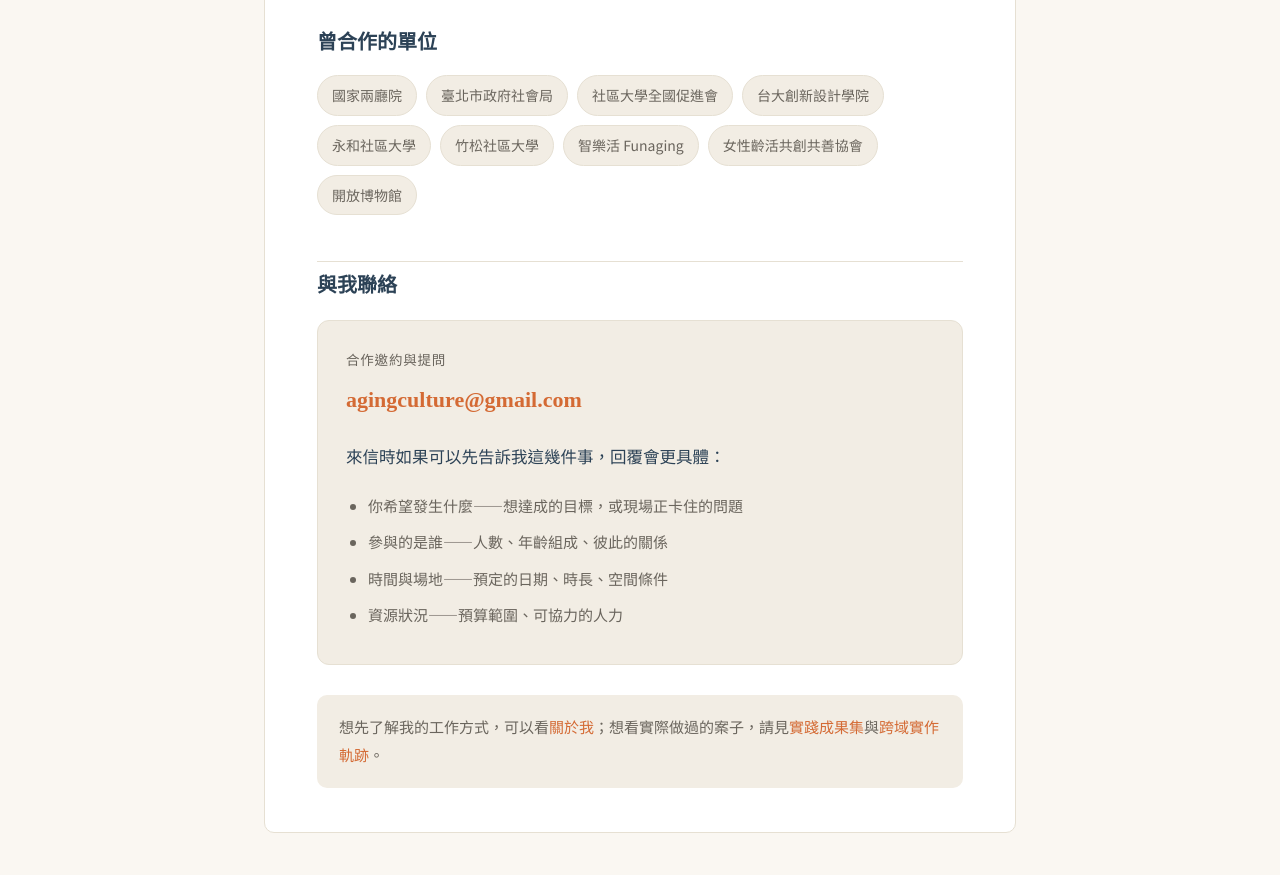
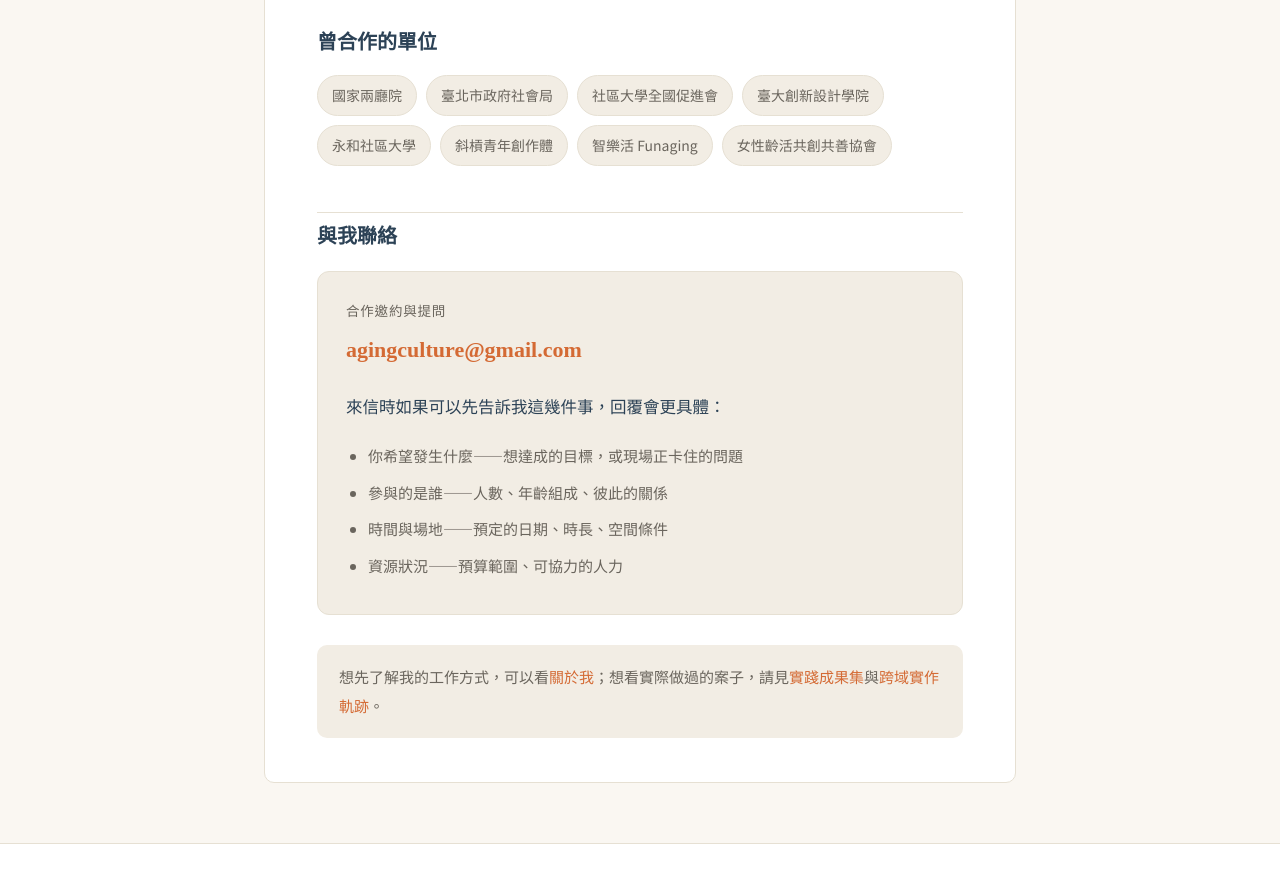
Before and after one commit to agingcultureTW/huaihsuanchen.github.io, a plain HTML site: page collaborate.html in a window 1280 px wide. Shown: the part 1805-2680 px from the top of the page. Drawn offline with Linux system fonts and the light colour scheme.

Commit message:
Update collaborate.html

```diff
--- a/collaborate.html
+++ b/collaborate.html
@@ -70,8 +70,8 @@
   <h2 id="partners">曾合作的單位</h2>
   <div class="partner-list">
     <span>國家兩廳院</span><span>臺北市政府社會局</span><span>社區大學全國促進會</span>
-    <span>台大創新設計學院</span><span>永和社區大學</span><span>竹松社區大學</span>
-    <span>智樂活 Funaging</span><span>女性齡活共創共善協會</span><span>開放博物館</span>
+    <span>臺大創新設計學院</span><span>永和社區大學</span><span>斜槓青年創作體</span>
+    <span>智樂活 Funaging</span><span>女性齡活共創共善協會</span>
   </div>
 
   <h2 id="contact">與我聯絡</h2>
```
